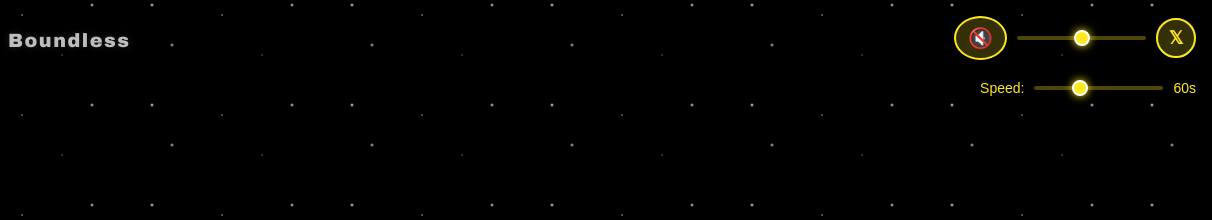
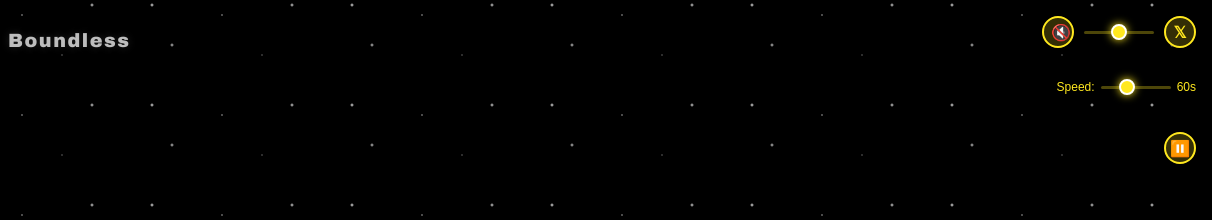
Before and after one commit to ricksansan/boundless-starwars, a plain HTML site: page index.html in a window 1280 px wide. Shown: the top 220 px of the page, 68-1280 px from the left. Drawn offline with Linux system fonts and the light colour scheme.

Commit message:
Tüm kontrol butonları ve sliderlar küçültüldü, Safari uyumluluğu korundu

```diff
--- a/index.html
+++ b/index.html
@@ -29,6 +29,7 @@
             <input type="range" id="speedSlider" min="30" max="120" value="60" class="speed-slider" step="1">
             <span id="speedValue">60s</span>
         </div>
+        <button id="pauseToggle" class="pause-btn" title="Pause/Play">⏸️</button>
 
         <!-- Müzik Dosyası -->
         <audio id="backgroundMusic" loop preload="auto">
--- a/script.js
+++ b/script.js
@@ -118,4 +118,19 @@ document.addEventListener('DOMContentLoaded', function() {
     console.log('- M tuşu: Müziği aç/kapat');
     console.log('- Hızlandırma çubuğu: Animasyon hızını ayarla (30-120s)');
     console.log('🎵 Müzik dosyasını assets/star-wars-theme.mp3 olarak ekleyin!');
+
+    // Pause/Play butonu
+    const pauseToggle = document.getElementById('pauseToggle');
+    let isPaused = false;
+    pauseToggle.addEventListener('click', function() {
+        if (isPaused) {
+            crawl.style.animationPlayState = 'running';
+            pauseToggle.textContent = '⏸️';
+            isPaused = false;
+        } else {
+            crawl.style.animationPlayState = 'paused';
+            pauseToggle.textContent = '▶️';
+            isPaused = true;
+        }
+    });
 });
--- a/style.css
+++ b/style.css
@@ -385,3 +385,68 @@ body {
     80%  { opacity: 1; transform: scale(1);}
     100% { opacity: 0; transform: scale(1);}
 }
+
+.pause-btn {
+    background: rgba(255, 232, 31, 0.2);
+    border: 2px solid #FFE81F;
+    color: #FFE81F;
+    font-size: 22px;
+    padding: 8px 12px;
+    border-radius: 50%;
+    cursor: pointer;
+    margin-left: 0;
+    margin-top: 12px;
+    transition: all 0.3s ease;
+    backdrop-filter: blur(5px);
+    display: flex;
+    align-items: center;
+    justify-content: center;
+    position: fixed;
+    top: 120px;
+    right: 16px;
+    z-index: 21;
+}
+.pause-btn:hover {
+    background: rgba(255, 232, 31, 0.3);
+    transform: scale(1.1);
+    color: #FFE81F;
+}
+
+.music-btn,
+.social-btn,
+.pause-btn {
+    font-size: 16px;
+    padding: 4px 7px;
+    width: 32px;
+    height: 32px;
+}
+
+.social-btn,
+.music-btn,
+.pause-btn {
+    min-width: 32px;
+    min-height: 32px;
+    max-width: 32px;
+    max-height: 32px;
+}
+
+.speed-controls {
+    font-size: 12px;
+    gap: 6px;
+}
+
+.speed-slider,
+.volume-slider {
+    height: 3px;
+    width: 70px;
+}
+
+.speed-slider::-webkit-slider-thumb,
+.volume-slider::-webkit-slider-thumb,
+.speed-slider::-moz-range-thumb,
+.volume-slider::-moz-range-thumb,
+.speed-slider::-ms-thumb,
+.volume-slider::-ms-thumb {
+    width: 12px;
+    height: 12px;
+}
```
